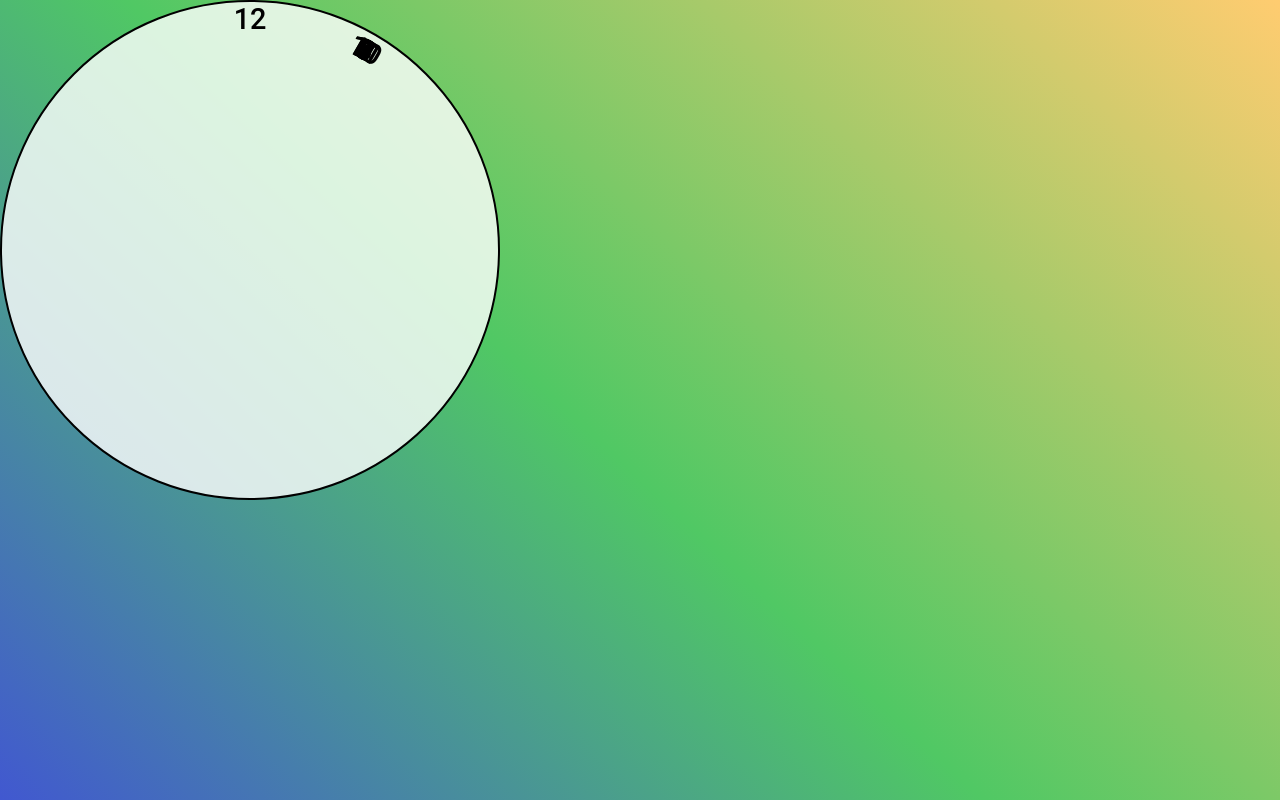
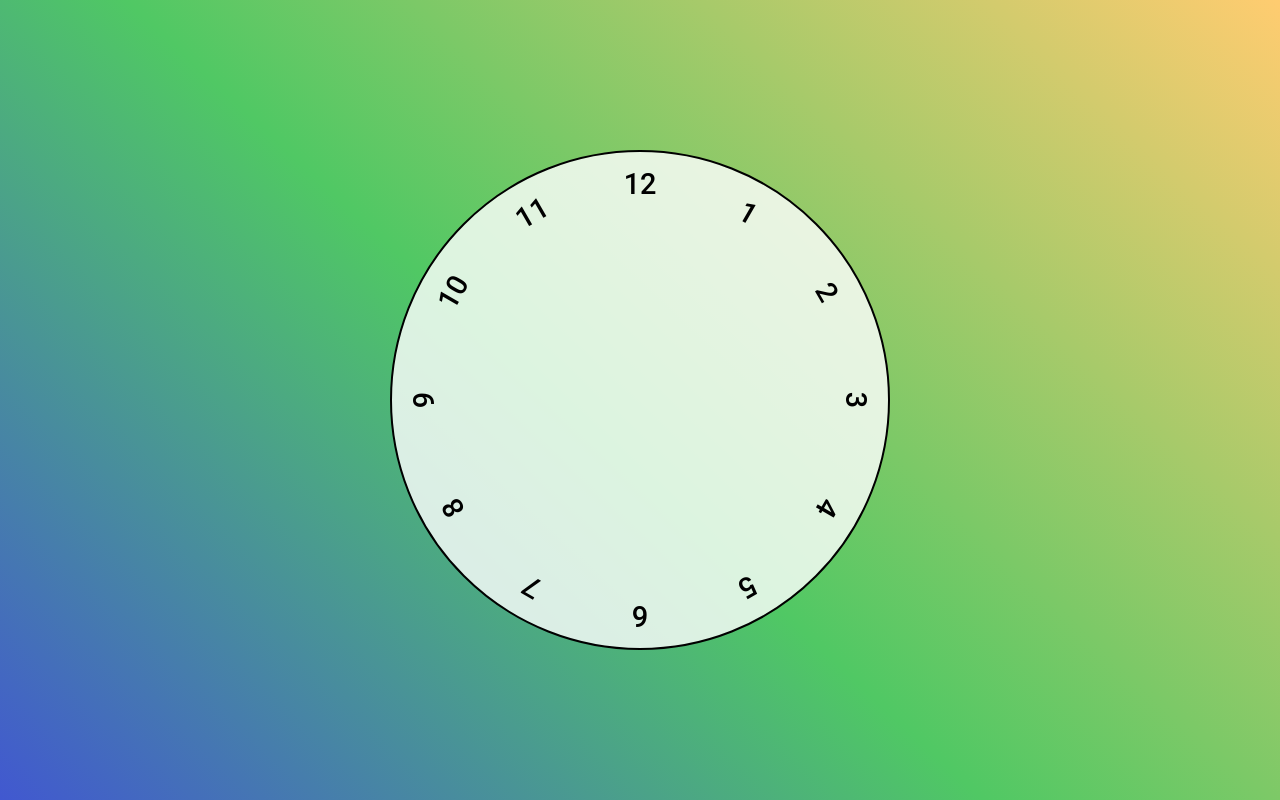
Before and after one commit to Gil4567/Projeto03-GoDev, a plain HTML site: page index.html in a window 1280 px wide. Drawn offline with Linux system fonts and the light colour scheme.

Commit message:
Melhorando estilização

```diff
--- a/styles.css
+++ b/styles.css
@@ -13,6 +13,9 @@ body {
     #ffcc70 100%
   );
   height: 100vh;
+  display: flex;
+  align-items: center;
+  justify-content: center;
 }
 
 .clock {
@@ -35,38 +38,41 @@ body {
   transform: rotate(var(--rotation));
   font-size: 1.8rem;
   font-weight: 500;
+  padding: 15px;
 }
 
 .clock .number.number-1 {
   --rotation: 30deg;
 }
 .clock .number.number-2 {
-  --rotation: 30deg;
+  --rotation: 60deg;
 }
 .clock .number.number-3 {
-  --rotation: 30deg;
+  --rotation: 90deg;
 }
 .clock .number.number-4 {
-  --rotation: 30deg;
+  --rotation: 120deg;
 }
 .clock .number.number-5 {
-  --rotation: 30deg;
+  --rotation: 150deg;
 }
 .clock .number.number-6 {
-  --rotation: 30deg;
+  --rotation: 180deg;
 }
 .clock .number.number-7 {
-  --rotation: 30deg;
+  --rotation: 210deg;
 }
 .clock .number.number-8 {
-  --rotation: 30deg;
+  --rotation: 240deg;
 }
 .clock .number.number-9 {
-  --rotation: 30deg;
+  --rotation: 270deg;
 }
 .clock .number.number-10 {
-  --rotation: 30deg;
+  --rotation: 300deg;
 }
 .clock .number.number-11 {
-  --rotation: 30deg;
+  --rotation: 330deg;
 }
+
+/* Ponteiros */
```
